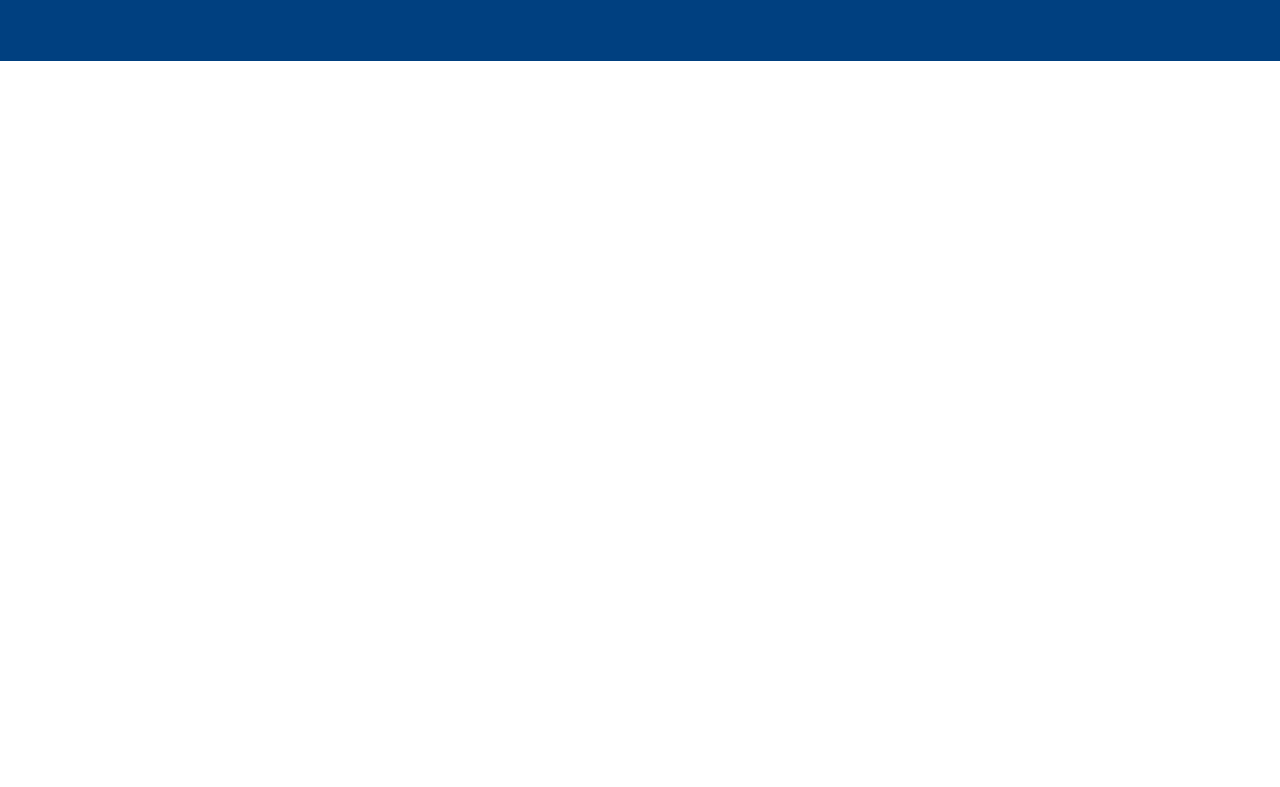
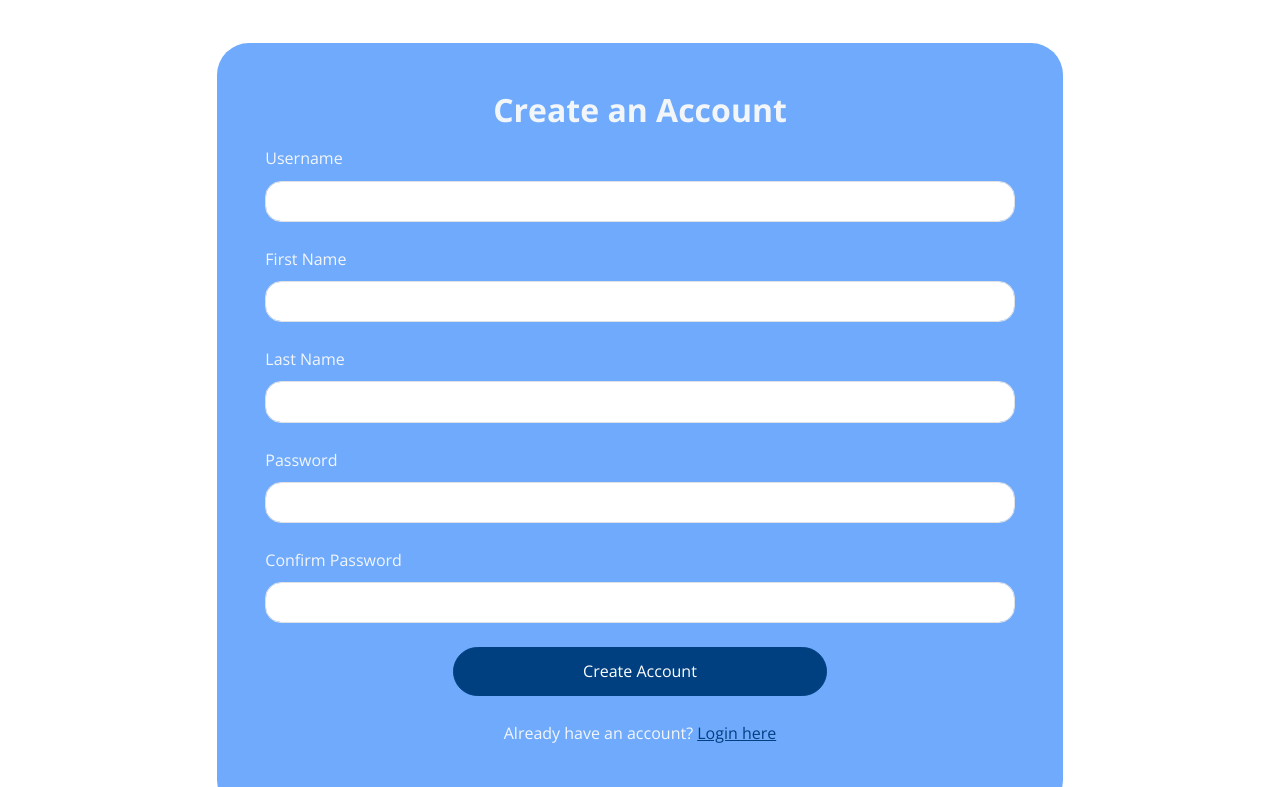
Before and after one commit to wastardy/sigma_webapp_client, a website: page pages/register.html in a window 1280 px wide. Shown: the part 389-1176 px from the top of the page. Drawn offline with nearby package versions, Linux system fonts and the light colour scheme; files that its build step writes are made by us from their sources; files whose address does not match are found by name.

Commit message:
add init register form

```diff
--- a/pages/register.html
+++ b/pages/register.html
@@ -14,18 +14,115 @@
         <link rel="stylesheet" href="../css/styles.css" />
         <link rel="icon" href="../assets/icons/logo_white.ico" />
         <title>Money Flow | Register</title>
-        <style>
-            body {
-                min-height: 200vh;
-            }
-        </style>
         <script defer src="../js/loadNavbar.js"></script>
         <script defer src="../js/navbar.js"></script>
         <script defer src="../js/loadFooter.js"></script>
         <script defer src="../js/script.js"></script>
     </head>
     <body>
-        <h1>Register html</h1>
+        <!-- Header -->
+        <header class="bg-primary p-5">
+            <div class="container">
+                <div class="row">
+                    <div class="col-12 mt-7">
+                        <h1 class="fw-bold text-center text-light text-md-start mt-3">
+                            Registration
+                        </h1>
+                    </div>
+                </div>
+            </div>
+        </header>
+
+        <section class="py-7 bg-gradient-register">
+            <div class="row">
+                <div class="col-lg-8 offset-lg-2">
+                    <div class="card bg-primary text-light rounded-5 border-0 article-text">
+                        <div class="card-body p-5">
+                            <h2 class="text-center fw-bold">Create an Account</h2>
+                            <form action="#" method="POST">
+                                <div class="mb-4">
+                                    <label for="username" class="form-label">
+                                        Username
+                                    </label>
+                                    <input
+                                        type="text"
+                                        id="username"
+                                        name="username"
+                                        class="form-control rounded-4"
+                                        required
+                                    />
+                                </div>
+
+                                <div class="mb-4">
+                                    <label for="firstname" class="form-label">
+                                        First Name
+                                    </label>
+                                    <input
+                                        type="text"
+                                        id="firstname"
+                                        name="firstname"
+                                        class="form-control rounded-4"
+                                        required
+                                    />
+                                </div>
+
+                                <div class="mb-4">
+                                    <label for="lastname" class="form-label">
+                                        Last Name
+                                    </label>
+                                    <input
+                                        type="text"
+                                        id="lastname"
+                                        name="lastname"
+                                        class="form-control rounded-4"
+                                        required
+                                    />
+                                </div>
+
+                                <div class="mb-4">
+                                    <label for="password" class="form-label">
+                                        Password
+                                    </label>
+                                    <input
+                                        type="password"
+                                        id="password"
+                                        name="password"
+                                        class="form-control rounded-4"
+                                        required
+                                    />
+                                </div>
+
+                                <div class="mb-4">
+                                    <label for="confirm-password" class="form-label">
+                                        Confirm Password
+                                    </label>
+                                    <input
+                                        type="password"
+                                        id="confirm-password"
+                                        name="confirm-password"
+                                        class="form-control rounded-4"
+                                        required
+                                    />
+                                </div>
+
+                                <div class="mb-4 text-center">
+                                    <button type="submit" class="btn btn-dark w-50">
+                                        Create Account
+                                    </button>
+                                </div>
+                            </form>
+                            <p class="text-center">
+                                Already have an account?
+                                <a href="login.html" class="text-dark">
+                                    Login here
+                                </a>
+                            </p>
+                        </div>
+                    </div>
+                </div>
+            </div>
+        </section>
+
         <script src="../js/bootstrap.bundle.min.js"></script>
     </body>
 </html>
```
